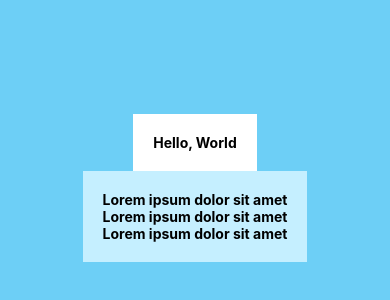
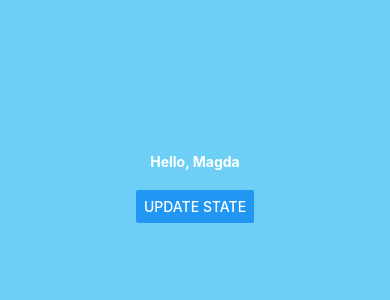
Before and after one commit to kekemato/react-native-tutorial, a React Native app: screen / in a window 390 px wide. Shown: the part 234-534 px from the top of the page. Built offline with nearby package versions, Linux system fonts and the light colour scheme.

Commit message:
creating button and state lesson

```diff
--- a/App.js
+++ b/App.js
@@ -1,16 +1,20 @@
-import React from "react";
-import { StyleSheet, Text, View } from "react-native";
+import React, { useState } from "react";
+import { Button, StyleSheet, Text, View } from "react-native";
 
 export default function App() {
+  const [name, setName] = useState("Magda");
+
+  const clickHandler = () => {
+    setName((prevState) => (prevState === "Magda" ? "Patryk" : "Magda"));
+  };
+
   return (
     <View style={styles.container}>
       <View style={styles.header}>
-        <Text style={styles.boldText}>Hello, World</Text>
+        <Text style={styles.boldText}>Hello, {name}</Text>
       </View>
-      <View style={styles.body}>
-        <Text style={styles.boldText}>Lorem ipsum dolor sit amet</Text>
-        <Text style={styles.boldText}>Lorem ipsum dolor sit amet</Text>
-        <Text style={styles.boldText}>Lorem ipsum dolor sit amet</Text>
+      <View style={styles.buttonContainer}>
+        <Button title="Update state" onPress={clickHandler} />
       </View>
     </View>
   );
@@ -23,15 +27,11 @@ const styles = StyleSheet.create({
     alignItems: "center",
     justifyContent: "center",
   },
-  header: {
-    backgroundColor: "#fff",
-    padding: 20,
-  },
   boldText: {
     fontWeight: "bold",
+    color: "#fff",
   },
-  body: {
-    backgroundColor: "#c5efff",
-    padding: 20,
+  buttonContainer: {
+    marginTop: 20,
   },
 });
```
